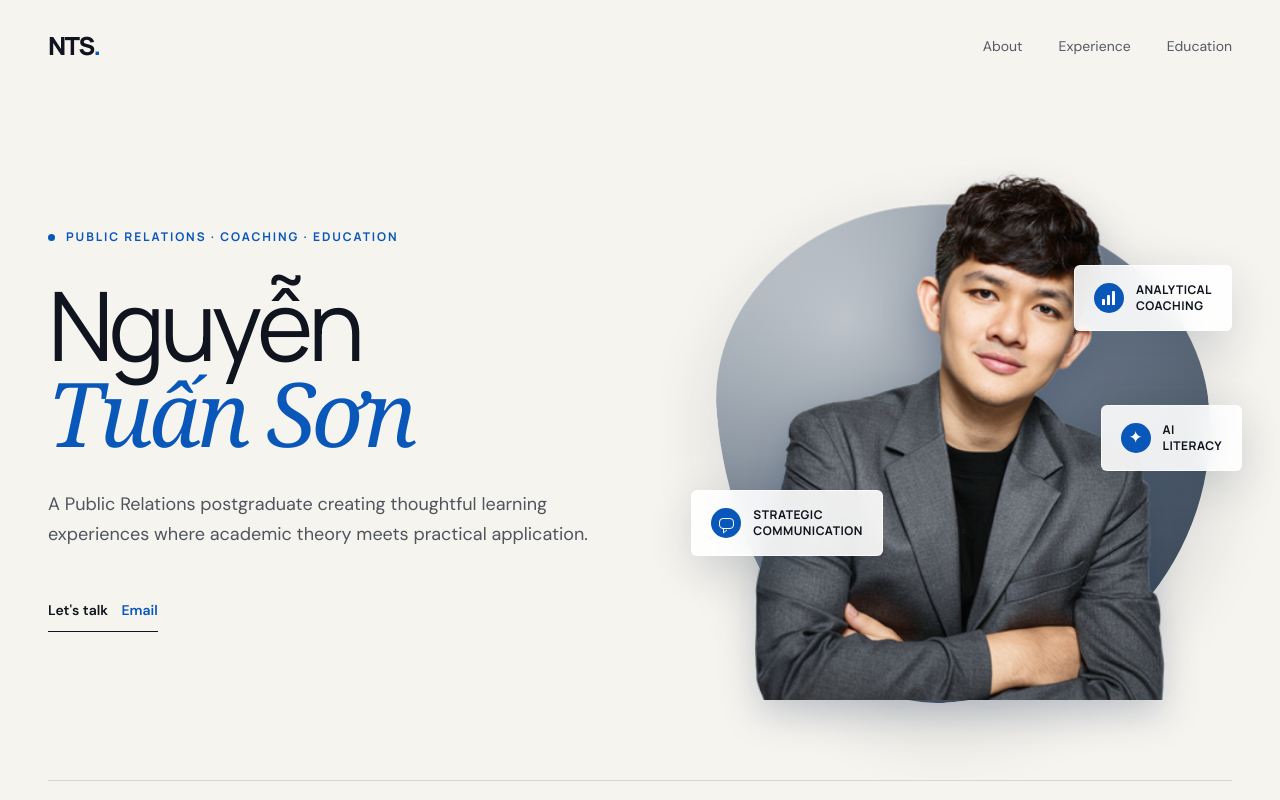
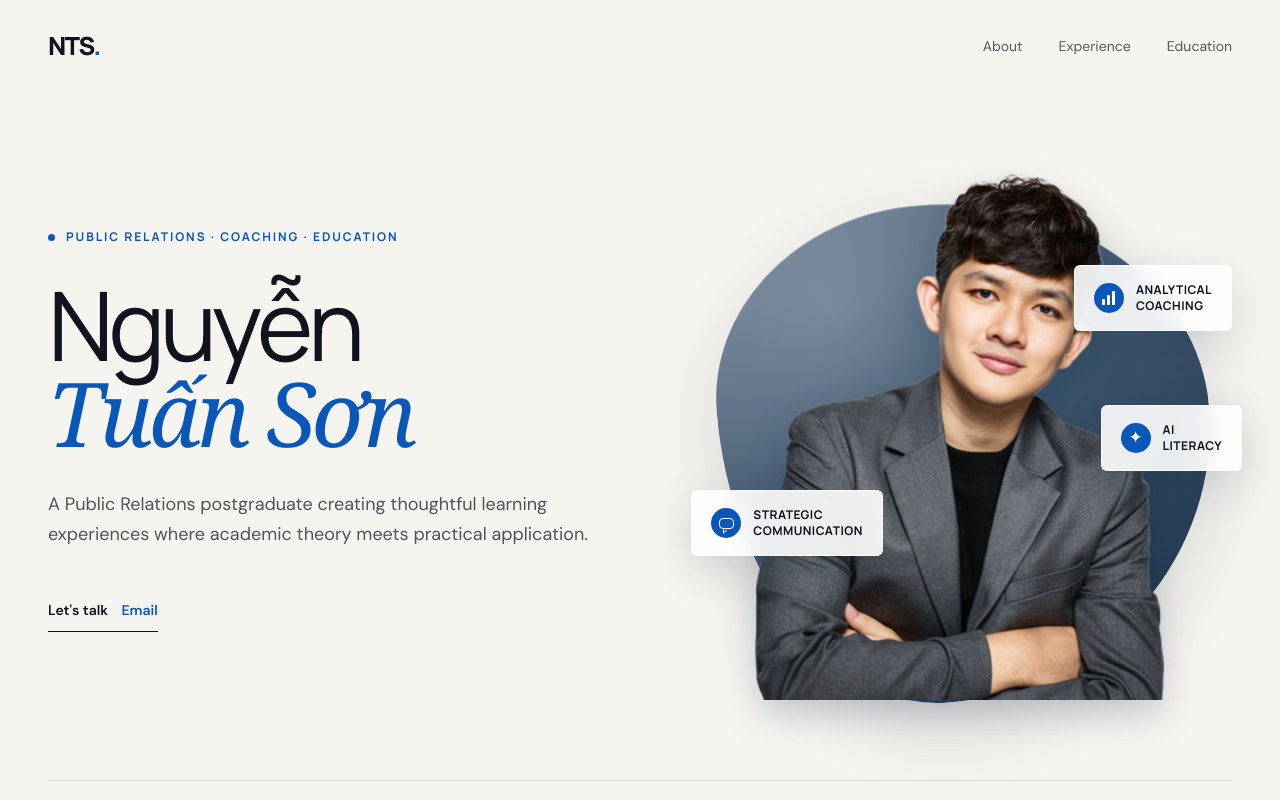
Before and after one commit to lightseekers3275-art/nguyen-tuan-son-cv, a Next.js app: page / in a window 1280 px wide. Shown: the top 800 px of the page. Built offline with nearby package versions, Linux system fonts and the light colour scheme.

Commit message:
Strengthen navy tone in portrait backdrop

```diff
--- a/app/globals.css
+++ b/app/globals.css
@@ -67,11 +67,11 @@ h1 em { display: inline-block; font-size: .93em; letter-spacing: -.04em; }
 .portraitWrap { align-self: center; height: 540px; position: relative; }
 .blueBlob {
   background:
-    radial-gradient(circle at 28% 22%, rgba(255,255,255,.42), transparent 38%),
-    linear-gradient(145deg, #aeb8c4 0%, #68798d 48%, #24384f 100%);
+    radial-gradient(circle at 25% 18%, rgba(210,220,231,.24), transparent 36%),
+    linear-gradient(145deg, #71849a 0%, #3f5872 46%, #172f4a 100%);
   border-radius: 44% 56% 58% 42% / 38% 45% 55% 62%;
   box-shadow: inset 0 1px 0 rgba(255,255,255,.32), 0 24px 70px rgba(21,36,55,.14);
-  filter: saturate(.72);
+  filter: saturate(.9);
   inset: 42px 20px 0 34px;
   position: absolute;
   transform: rotate(-5deg);
```
